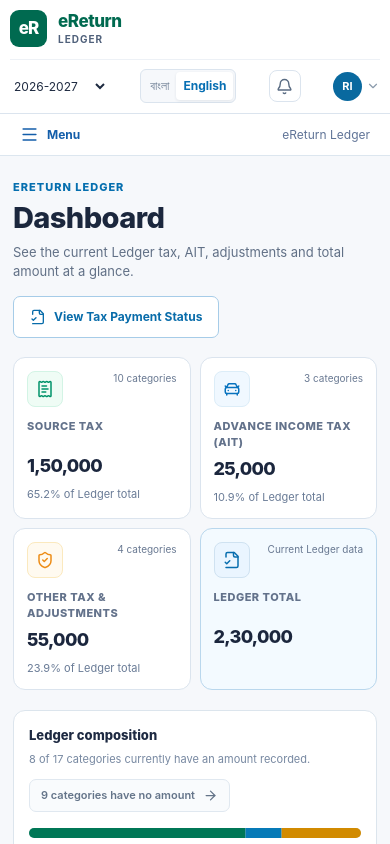
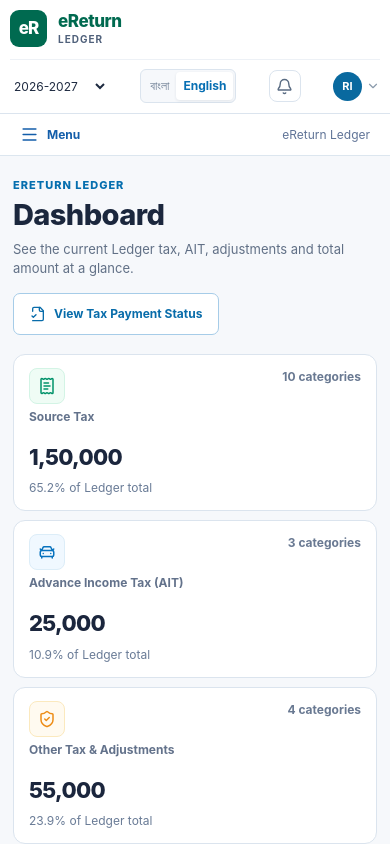
Before and after one commit to shihab-tech04/eLedger, a React (Vite) app: page / in a window 390 px wide. Shown: the top 844 px of the page. Built offline with nearby package versions, Linux system fonts and the light colour scheme.

Commit message:
Polish reusable form, copy and styling: src/index.css

```diff
--- a/src/index.css
+++ b/src/index.css
@@ -9,13 +9,38 @@
   --el-blue: #076fb3;
   --el-blue-soft: #e8f3fa;
   --el-green: #006a50;
+  --el-control-radius: 7px;
+  --el-control-height: 40px;
+  --el-control-border: #c7d5e3;
   --el-sidebar-width: 260px;
   --el-header-height: 68px;
   color: var(--el-text);
   background: var(--el-bg);
 }
-body { font-family: 'Inter', -apple-system, BlinkMacSystemFont, 'Segoe UI', Roboto, 'Noto Sans Bengali', 'Hind Siliguri', sans-serif; }
-button, select, input { font: inherit; }
+body { font-family: 'Inter', 'Noto Sans Bengali', sans-serif; }
+button, select, input, textarea { font: inherit; }
+.eledger-app { font-size: 14px; line-height: 1.5; }
+.eledger-app :where(input, textarea, select) { max-width: 100%; }
+.eledger-app :where(input[type="number"], .is-number) { text-align: right; font-variant-numeric: tabular-nums; }
+.eledger-app input[type="date"] { font-variant-numeric: tabular-nums; }
+.eledger-app :where(button, select) { touch-action: manipulation; }
+.eledger-control { display: block; width: 100%; min-width: 0; min-height: var(--el-control-height); padding: 8px 11px; border: 1px solid var(--el-control-border); border-radius: var(--el-control-radius); color: var(--el-text); background: #fff; font-size: 13px; }
+.eledger-control:focus { border-color: var(--el-blue); }
+.eledger-control.is-readonly { background: #f5f8fb; color: #53657b; cursor: default; }
+.eledger-form-field { display: flex; flex-direction: column; min-width: 0; gap: 5px; color: #344760; font-size: 12px; font-weight: 600; }
+.eledger-evidence-fields { border-color: var(--el-border); background: #f7fafc; }
+.eledger-form-actions { display: flex; justify-content: flex-end; flex-wrap: wrap; gap: 9px; margin-top: 14px; }
+.eledger-button { display: inline-flex; align-items: center; justify-content: center; gap: 7px; min-height: 39px; padding: 8px 14px; border: 1px solid transparent; border-radius: var(--el-control-radius); font-size: 12px; font-weight: 650; cursor: pointer; }
+.eledger-button-primary { background: var(--el-blue); color: #fff; }
+.eledger-button-primary:hover { background: #075b94; }
+.eledger-button-secondary { background: #fff; border-color: var(--el-control-border); color: #40546e; }
+.eledger-button-secondary:hover { background: #eef5fa; }
+.eledger-button:disabled { opacity: .55; cursor: not-allowed; }
+.eledger-tip { position: relative; min-width: 0; color: #5f7188; font-size: 12px; font-weight: 400; }
+.eledger-tip summary { display: inline-flex; align-items: center; gap: 5px; color: var(--el-blue); cursor: pointer; list-style: none; font-weight: 600; }
+.eledger-tip summary::-webkit-details-marker { display: none; }
+.eledger-tip summary:focus-visible { outline: 2px solid var(--el-blue); outline-offset: 3px; border-radius: 3px; }
+.eledger-tip-content { max-width: 48ch; padding: 8px 0 2px; line-height: 1.55; }
 .eledger-app :where(button, a, input, select, textarea):focus-visible { outline: 2px solid #076fb3; outline-offset: 3px; }
 @media (prefers-reduced-motion: reduce) {
   .eledger-app *, .eledger-app *::before, .eledger-app *::after { scroll-behavior: auto !important; transition-duration: 0.01ms !important; animation-duration: 0.01ms !important; }
@@ -228,6 +253,12 @@ button, select, input { font: inherit; }
 .eledger-salary-empty { padding: 25px 14px !important; color: #7b8a9e !important; text-align: center; }
 .eledger-salary-disclaimer { font-size: 10px; color: #6e8095; padding: 10px 20px; border-top: 1px solid #eaf0f4; }
 .eledger-salary-mobile-hint { display: none; }
+.eledger-salary-editor { padding: 16px 20px 18px; border-bottom: 1px solid var(--el-border); background: #f5faff; }
+.eledger-salary-editor-heading { display: flex; align-items: center; justify-content: space-between; flex-wrap: wrap; gap: 8px; margin-bottom: 14px; }
+.eledger-salary-editor-heading strong { font-size: 14px; font-weight: 700; color: var(--el-text); }
+.eledger-salary-editor-fields { display: grid; grid-template-columns: repeat(4,minmax(0,1fr)); gap: 12px; }
+.eledger-row-being-edited { background: #f0f7fc; }
+.eledger-row-being-edited td:first-child { border-left: 3px solid var(--el-blue); }
 .eledger-ibas-workflow { display: flex; flex-direction: column; gap: 16px; }
 .eledger-ibas-search-row { display: flex; justify-content: flex-end; margin-top: -12px; }
 .eledger-ibas-search-row button { display: inline-flex; align-items: center; gap: 8px; padding: 10px 13px; border: 1px solid #0070b9; border-radius: 8px; color: #066bad; background: #fff; font-size: 12px; font-weight: 750; cursor: pointer; }
@@ -241,7 +272,7 @@ button, select, input { font: inherit; }
 .eledger-ibas-facts strong.is-amount { color: #0576b6; font-size: 18px; }
 .eledger-ibas-claim { display: flex; flex-direction: column; align-items: flex-start; gap: 10px; padding: 19px 20px; background: #fff; border: 1px solid #dce5ef; border-radius: 12px; }
 .eledger-ibas-claim label { font-size: 12px; color: #21304a; font-weight: 700; }
-.eledger-ibas-claim input { width: min(100%,670px); border: 1px solid #c3d5e8; padding: 12px; border-radius: 8px; font-size: 14px; }
+.eledger-ibas-claim input { width: min(100%,670px); }
 .eledger-ibas-claim span { font-size: 11px; color: #6d7e92; }
 .eledger-ibas-claim button { margin-left: min(45%,500px); padding: 10px 17px; border-radius: 7px; color: #fff; background: #8ab0c8; font-size: 12px; cursor: not-allowed; }
 .eledger-source-demo-note,.eledger-source-import-note { display: flex; align-items: flex-start; gap: 9px; margin-bottom: 10px; padding: 12px 15px; color: #245b7e; background: #edf7ff; border: 1px solid #cee5f3; border-radius: 8px; font-size: 11px; line-height: 1.5; }
@@ -255,6 +286,15 @@ button, select, input { font: inherit; }
 .eledger-source-record-list > div:last-child { box-shadow: none; border-color: #dce5ef; border-radius: 10px; }
 .eledger-source-record-list { min-width: 0; max-width: 100%; }
 .eledger-source-record-list thead { background: #f6f8fa; color: #5e6c80; }
+.eledger-ledger-table :where(input:not([type="checkbox"]),select,textarea) { min-height: 38px; border-color: var(--el-control-border); border-radius: var(--el-control-radius); font-size: 13px; }
+.eledger-ledger-table :where(input,select,textarea):focus { border-color: var(--el-blue); }
+.eledger-ledger-table :where(th) { font-size: 12px; line-height: 1.4; text-transform: none; letter-spacing: 0; }
+.eledger-ledger-table :where(button.bg-emerald-700,button.bg-emerald-600,button.bg-amber-600) { background: var(--el-blue); }
+.eledger-ledger-table :where(button.bg-emerald-700,button.bg-emerald-600,button.bg-amber-600):hover { background: #075b94; }
+.eledger-ledger-table button:disabled { opacity: .55; cursor: not-allowed; }
+.eledger-ledger-table :where(td.text-right,th.text-right) { font-variant-numeric: tabular-nums; }
+.eledger-ledger-table :where(td:has(input[type="date"]),th:nth-child(6)) { text-align: center; }
+.eledger-ledger-table :where(.text-xs,.text-\[11px\]) { line-height: 1.5; }
 
 /* AIT continues the same original white-card, blue-accent document language. */
 .eledger-ait-page { max-width: 1560px; min-width: 0; margin: 0 auto; display: flex; flex-direction: column; gap: 16px; }
@@ -276,6 +316,14 @@ button, select, input { font: inherit; }
 .eledger-ait-records > div { border-color: #dce5ef; box-shadow: none; border-radius: 10px; max-width: 100%; }
 .eledger-ait-records thead { background: #f6f8fa; color: #5c6f83; }
 .eledger-ait-integrity { color: #758398; font-size: 10px; }
+.eledger-ait-summary p,.eledger-feature-header p,.eledger-source-demo-note,.eledger-source-import-note { font-size: 12px; line-height: 1.55; }
+.eledger-dashboard .eledger-card-label,.eledger-dashboard .eledger-summary-count { font-size: 12px; letter-spacing: 0; text-transform: none; font-weight: 650; }
+.eledger-dashboard .eledger-category-list button { font-size: 12px; }
+.eledger-dashboard .eledger-category-list strong,.eledger-dashboard .eledger-category-name small { font-size: 11px; }
+.eledger-dashboard .eledger-composition-heading h2,.eledger-dashboard .eledger-category-heading h2,.eledger-dashboard .eledger-dashboard-quick-actions h2 { font-size: 14px; font-weight: 700; }
+.eledger-dashboard .eledger-summary-caption,.eledger-dashboard .eledger-composition-heading p,.eledger-dashboard .eledger-category-heading p { font-size: 12px; }
+.eledger-dashboard .eledger-dashboard-action-list strong { font-size: 12px; }
+.eledger-dashboard .eledger-dashboard-action-list small { font-size: 11px; }
 
 /* Route forms retain their tested controls while adopting the historic page treatment. */
 .eledger-feature-header { border: 0; box-shadow: none; border-radius: 0; padding: 3px 0 10px; background: transparent; }
@@ -359,8 +407,12 @@ button, select, input { font: inherit; }
   .eledger-source-mobile-routes button { padding: 7px 10px; flex: 0 0 auto; border: 1px solid #d9e5ed; border-radius: 7px; background: #fff; color: #5d7085; font-size: 11px; cursor: pointer; }
   .eledger-source-mobile-routes button.is-active { color: #0874b4; background: #e9f5fc; border-color: #b5dbee; font-weight: 750; }
   .eledger-salary-table table { min-width: 1140px; }
+  .eledger-salary-editor-fields { grid-template-columns: repeat(2,minmax(0,1fr)); }
 }
 @media (max-width: 670px) {
+  .eledger-salary-editor { padding: 13px; }
+  .eledger-salary-editor-fields { grid-template-columns: 1fr; gap: 11px; }
+  .eledger-form-actions .eledger-button { flex: 1; }
   .eledger-dashboard-heading { flex-direction: column; gap: 14px; }
   .eledger-summary-cards { grid-template-columns: repeat(2,minmax(0,1fr)); gap: 9px; }
   .eledger-summary-card { min-height: 155px; padding: 13px; flex-direction: column; }
@@ -389,14 +441,22 @@ button, select, input { font: inherit; }
   .eledger-ait-summary strong { font-size: 15px; }
 }
 @media (max-width: 400px) {
-  .eledger-summary-cards { grid-template-columns: 1fr 1fr; }
-  .eledger-summary-card { min-height: 150px; flex-direction: column; }
-  .eledger-summary-amount { font-size: 18px; }
+  .eledger-summary-cards { grid-template-columns: 1fr; }
+  .eledger-summary-card { min-height: 0; padding: 13px 15px; }
+  .eledger-summary-upper { margin-bottom: 4px; }
+  .eledger-summary-amount { font-size: 22px; }
   .eledger-summary-card .eledger-card-label { min-height: 29px; }
   .eledger-summary-count { font-size: 10px; }
   .eledger-salary-toolbar { gap: 7px; }
   .eledger-salary-stat { padding-right: 7px; }
   .eledger-salary-add { gap: 4px; padding: 8px 7px; font-size: 10px; }
+}
+@media (max-width: 350px) {
+  .eledger-header-controls { flex-wrap: nowrap; gap: 4px; }
+  .eledger-assessment select { max-width: 88px; }
+  .eledger-taxpayer-button > svg { display: none; }
+  .eledger-language-switch button { padding: 5px 6px; }
+  .eledger-header-main { gap: 6px; }
 }
 
 /* September 20 custom eLedger Tax Payment Status — six rows, light sheet, recorded footer. */
```
